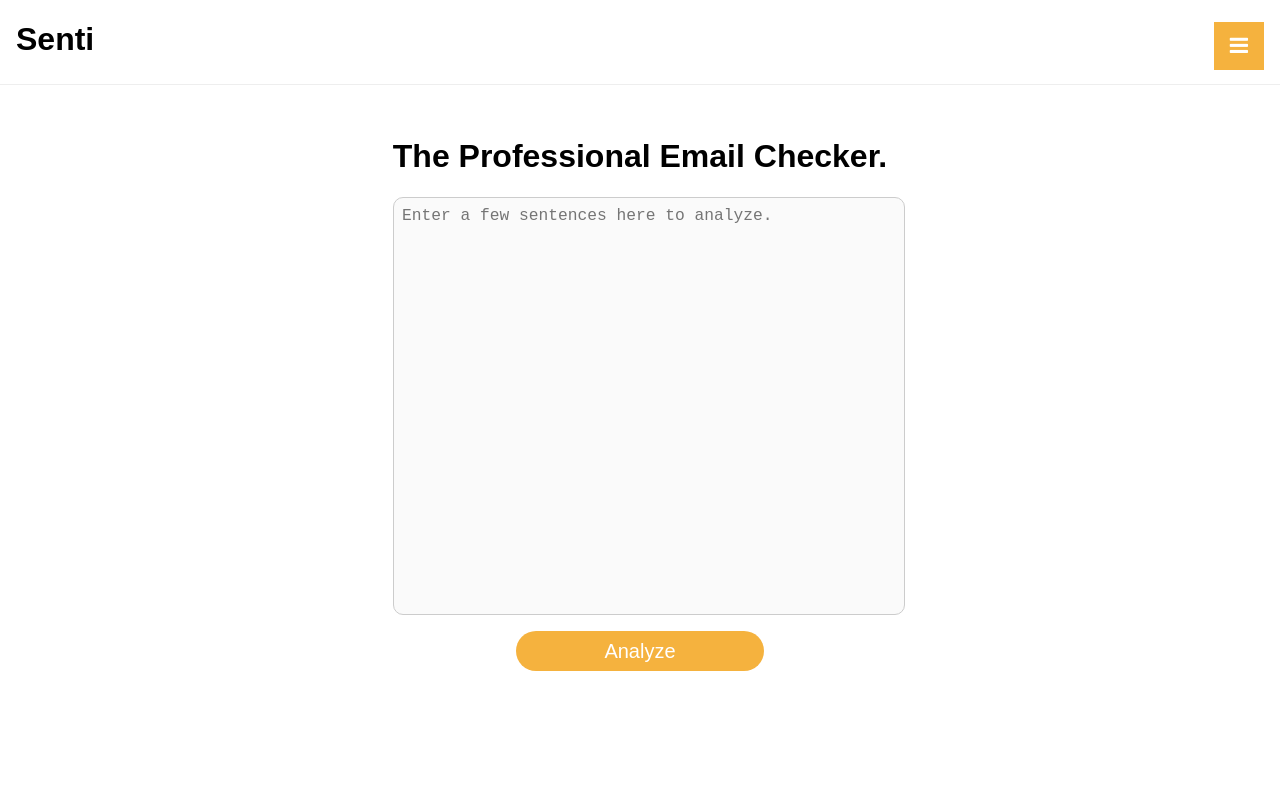
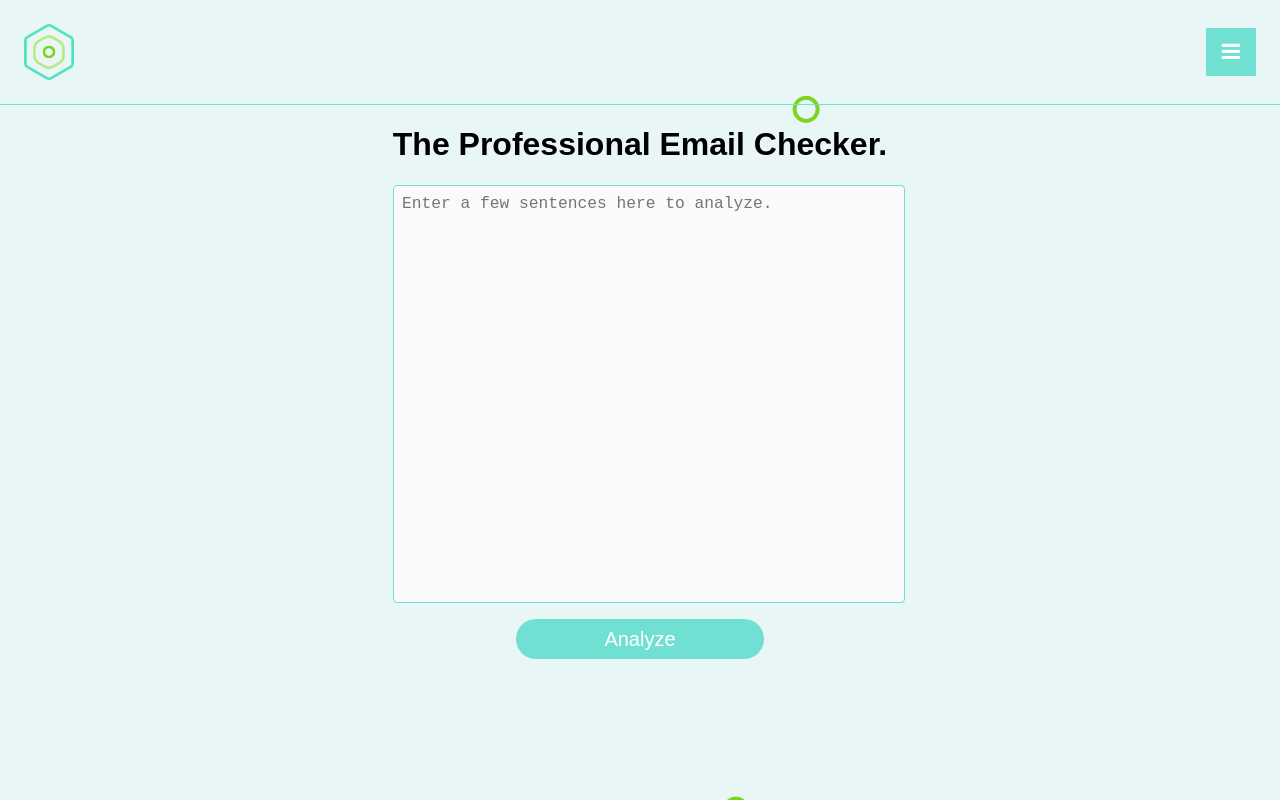
Before and after one commit to BrandonKlotz/senti, a React (Create React App) app in the folder client/: page / in a window 1280 px wide. Built offline with nearby package versions, Linux system fonts and the light colour scheme.

Commit message:
Update app styling. Still need to work on Headers and background.

```diff
--- a/client/src/components/Header.js
+++ b/client/src/components/Header.js
@@ -7,9 +7,9 @@ class Header extends Component {
   render() {
 
     return(
-   		<header className="HeaderBar">
-   			<h1>Senti</h1>
+   		<header>
 
+   			<img src='./img/logo.png' alt="Logo" />
 				<div className="dropdown">
 					<button onClick={this.myFunction.bind(this)} className="dropbtn fa fa-bars fa-lg"></button>
 
@@ -20,7 +20,8 @@ class Header extends Component {
 
 					  </div>
 				</div>
-	   		</header>
+
+	   	</header>
     );
   }
 
--- a/client/src/index.css
+++ b/client/src/index.css
@@ -2,7 +2,8 @@ body {
   margin: 0 auto;
   padding: 0;
   font-family: sans-serif;
-  background-color: #fff;
+  background-color: #E8F7F6;
+  background-image: url("/public/img/scatter.png");
 }
 
 .App {
@@ -19,13 +20,15 @@ body {
 }
 
 header {
-  border-bottom: 1px #eee solid;
-  color: #000;
-  padding: 1em;
-  margin: 0;
-  padding-bottom: 0;
-  padding-top: 0;
-  margin-bottom: 2em;
+  display: flex;
+  justify-content: space-between;
+  border-bottom: 1px #70E0D3 solid;
+  align-items: center;
+  padding: 1.5em;
+}
+
+header img {
+  width: 50px;
 }
 
 textarea {
@@ -37,8 +40,8 @@ textarea {
   border-radius: 0;
 	padding: .5em;
   margin-bottom: 1em;
-  border: 1px solid #ccc;
-  border-radius: 10px;
+  border: 1px solid #70E0D3;
+  border-radius: 4px;
   resize: none;
 }
 textarea:focus {
@@ -49,7 +52,7 @@ textarea:focus {
 .Button {
   height: 40px;
   width: 50%;
-  background-color: #F5B23E;
+  background-color: #70E0D3;
   color: #fff;
   font-size: 1.25em;
   border: none;
@@ -61,17 +64,11 @@ textarea:focus {
 }
 
 .Button:hover {
-  background-color: #ccc;
-}
-
-.HeaderBar {
-  display: flex;
-  justify-content: space-between;
-  align-items: baseline;
+  background-color: #8EBDB2;
 }
 
 i {
-  color: #ccc;
+  color: #8DB0A8;
 }
 
 /* -- Document Results Styling -- */
@@ -86,15 +83,15 @@ i {
 
 .accordion {
   width: 100%;
-  background-color: #ddd;
+  background-color: #ADD6CD;
   border-radius: 0px;
-  border-bottom: 1px solid #fff;
+  border-bottom: 1px solid #E8F7F6;
   padding: 1em;
   color: #000;
 }
 
 .accordion:hover {
-  background-color: #ccc;
+  background-color: #8EBDB2;
 }
 
 .accordion.collapsed {
@@ -103,7 +100,7 @@ i {
 }
 
 .accordion.open {
-  background-color: #f0f0f0;
+  background-color: #CCEEE1;
 }
 
 .accordion p {
@@ -127,17 +124,16 @@ textarea, .DocumentResults {
 }
 
 .dropbtn {
-    background-color: #F5B23E;
+    background-color: #70E0D3;
     color: white;
     padding: 16px;
     font-size: 16px;
     border: none;
     cursor: pointer;
-    margin-bottom: 14px;
 }
 
 .dropbtn:hover, .dropbtn:focus {
-    background-color: #F5B23E;
+    background-color: #8EBDB2;
 }
 
 .dropdown {
@@ -149,9 +145,10 @@ textarea, .DocumentResults {
     display: none;
     position: fixed;
     right: 0;
-    background-color: #fff;
+    background-color: #EAF5F3;
     width: 200px;
-    border: 1px solid #eee;
+    border: 1px solid #70E0D3;
+    margin-top: 28px;
     z-index: 1;
 }
 
@@ -163,7 +160,7 @@ textarea, .DocumentResults {
 }
 
 .dropdown a:hover {
-  background-color: #f1f1f1;
+  background-color: #70E0D3;
 }
 
 .show {
@@ -179,12 +176,12 @@ textarea, .DocumentResults {
 
 
 .fa-flag {
-  color: red;
+  color: tomato;
   margin-right: 1em;
 }
 
 .fa-check {
-  color: green;
+  color: #C2E691;
   margin-right: 1em;
 }
 
@@ -205,13 +202,13 @@ hr {
 .toggleButton {
   width: 100px;
   height: 100px;
-  border: 1px solid teal;
+  border: 1px solid #70E0D3;
 }
 
 .PositiveButton {
-  background-color: green;
+  background-color: #C2E691;
 }
 
 .NegativeButton {
-  background-color: red;
+  background-color: tomato;
 }
```
Also changed, not shown: client/public/img/logo.png (added), client/public/img/scatter.png (added).
